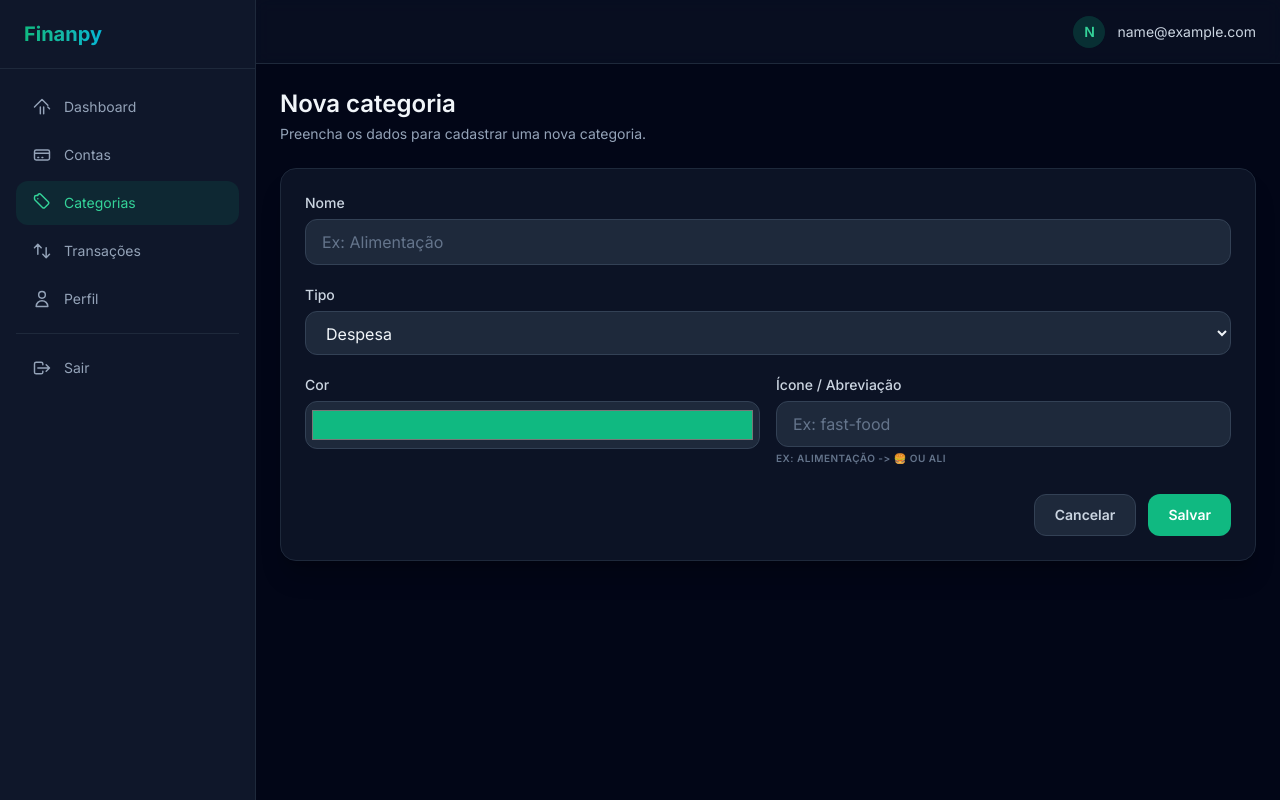
After one commit to Ludsonfrancisco/finanpy, a Django app: page /categories/novo/ in a window 1280 px wide. The commit adds this page. Run offline with Django 5.2, Linux system fonts and the light colour scheme; the visitor is signed in with stand-in values (Sample User, id 1); some libraries are stand-ins or nearby versions.

Commit message:
sprint 5 finalizado com gemini - Categories criada Model, Crud and template

```diff
--- /dev/null
+++ b/templates/categories/form.html
@@ -0,0 +1,119 @@
+{% extends "layouts/base_app.html" %}
+
+{% block title %}{% if object %}Editar categoria{% else %}Nova categoria{% endif %} — Finanpy{% endblock %}
+
+{% block content %}
+
+<!-- Page heading -->
+<div class="mb-6">
+  <h1 class="text-2xl font-semibold text-slate-100">
+    {% if object %}Editar categoria{% else %}Nova categoria{% endif %}
+  </h1>
+  <p class="mt-1 text-sm text-slate-400">
+    {% if object %}Atualize os dados da categoria.{% else %}Preencha os dados para cadastrar uma nova categoria.{% endif %}
+  </p>
+</div>
+
+<!-- Messages -->
+{% include "partials/_messages.html" %}
+
+<!-- Card -->
+<div class="rounded-2xl border border-slate-800 bg-slate-900/80 p-6 shadow-xl shadow-black/20 backdrop-blur">
+
+  <form method="post" novalidate>
+    {% csrf_token %}
+
+    <div class="flex flex-col gap-5">
+
+      <!-- name -->
+      <div>
+        <label for="{{ form.name.id_for_label }}"
+               class="mb-1.5 block text-sm font-medium text-slate-300">
+          Nome
+        </label>
+        {{ form.name }}
+        {% if form.name.errors %}
+          {% for error in form.name.errors %}
+            <span class="mt-1 block text-xs text-rose-400">{{ error }}</span>
+          {% endfor %}
+        {% endif %}
+      </div>
+
+      <!-- type -->
+      <div>
+        <label for="{{ form.type.id_for_label }}"
+               class="mb-1.5 block text-sm font-medium text-slate-300">
+          Tipo
+        </label>
+        {{ form.type }}
+        {% if form.type.errors %}
+          {% for error in form.type.errors %}
+            <span class="mt-1 block text-xs text-rose-400">{{ error }}</span>
+          {% endfor %}
+        {% endif %}
+      </div>
+
+      <!-- color + icon side by side on sm+ -->
+      <div class="grid grid-cols-1 gap-4 sm:grid-cols-2">
+
+        <!-- color -->
+        <div>
+          <label for="{{ form.color.id_for_label }}"
+                 class="mb-1.5 block text-sm font-medium text-slate-300">
+            Cor
+          </label>
+          {{ form.color }}
+          {% if form.color.errors %}
+            {% for error in form.color.errors %}
+              <span class="mt-1 block text-xs text-rose-400">{{ error }}</span>
+            {% endfor %}
+          {% endif %}
+        </div>
+
+        <!-- icon -->
+        <div>
+          <label for="{{ form.icon.id_for_label }}"
+                 class="mb-1.5 block text-sm font-medium text-slate-300">
+            Ícone / Abreviação
+          </label>
+          {{ form.icon }}
+          <p class="mt-1 text-[10px] text-slate-500 uppercase tracking-wider font-semibold">Ex: Alimentação -> 🍔 ou ALI</p>
+          {% if form.icon.errors %}
+            {% for error in form.icon.errors %}
+              <span class="mt-1 block text-xs text-rose-400">{{ error }}</span>
+            {% endfor %}
+          {% endif %}
+        </div>
+
+      </div>
+
+      <!-- Non-field errors -->
+      {% if form.non_field_errors %}
+        <div>
+          {% for error in form.non_field_errors %}
+            <span class="block text-xs text-rose-400">{{ error }}</span>
+          {% endfor %}
+        </div>
+      {% endif %}
+
+      <!-- Action buttons -->
+      <div class="flex flex-col-reverse gap-3 pt-2 sm:flex-row sm:justify-end">
+
+        <a href="{% url 'categories:list' %}"
+           class="inline-flex items-center justify-center rounded-xl border border-slate-700 bg-slate-800 px-5 py-2.5 text-sm font-semibold text-slate-300 transition hover:bg-slate-700 focus:outline-none focus:ring-2 focus:ring-slate-500/40">
+          Cancelar
+        </a>
+
+        <button type="submit"
+                class="inline-flex items-center justify-center rounded-xl bg-emerald-500 px-5 py-2.5 text-sm font-semibold text-white transition hover:bg-emerald-600 focus:outline-none focus:ring-2 focus:ring-emerald-500/40">
+          Salvar
+        </button>
+
+      </div>
+
+    </div>
+  </form>
+
+</div>
+
+{% endblock %}
--- a/templates/partials/_sidebar.html
+++ b/templates/partials/_sidebar.html
@@ -12,7 +12,7 @@
   <nav class="flex flex-1 flex-col gap-1 overflow-y-auto p-4">
 
     <a href="{% url 'dashboard' %}"
-       class="flex items-center gap-3 rounded-xl px-4 py-3 text-sm text-slate-400 transition hover:bg-slate-800 hover:text-slate-100 focus:outline-none focus:ring-2 focus:ring-emerald-500/40">
+       class="flex items-center gap-3 rounded-xl px-4 py-3 text-sm transition focus:outline-none focus:ring-2 focus:ring-emerald-500/40 {% if request.resolver_match.url_name == 'dashboard' %}bg-emerald-500/10 text-emerald-400{% else %}text-slate-400 hover:bg-slate-800 hover:text-slate-100{% endif %}">
       <!-- icon: home -->
       <svg xmlns="http://www.w3.org/2000/svg" class="h-5 w-5 flex-shrink-0" fill="none" viewBox="0 0 24 24" stroke="currentColor" stroke-width="1.75" aria-hidden="true">
         <path stroke-linecap="round" stroke-linejoin="round" d="M3 12l2-2m0 0l7-7 7 7m-9 2v8m4-8v8m5-8l2 2" />
@@ -21,7 +21,7 @@
     </a>
 
     <a href="{% url 'accounts:list' %}"
-       class="flex items-center gap-3 rounded-xl px-4 py-3 text-sm text-slate-400 transition hover:bg-slate-800 hover:text-slate-100 focus:outline-none focus:ring-2 focus:ring-emerald-500/40">
+       class="flex items-center gap-3 rounded-xl px-4 py-3 text-sm transition focus:outline-none focus:ring-2 focus:ring-emerald-500/40 {% if 'accounts' in request.resolver_match.app_name %}bg-emerald-500/10 text-emerald-400{% else %}text-slate-400 hover:bg-slate-800 hover:text-slate-100{% endif %}">
       <!-- icon: credit-card -->
       <svg xmlns="http://www.w3.org/2000/svg" class="h-5 w-5 flex-shrink-0" fill="none" viewBox="0 0 24 24" stroke="currentColor" stroke-width="1.75" aria-hidden="true">
         <path stroke-linecap="round" stroke-linejoin="round" d="M3 10h18M7 15h1m4 0h1M5 6h14a2 2 0 012 2v8a2 2 0 01-2 2H5a2 2 0 01-2-2V8a2 2 0 012-2z" />
@@ -29,8 +29,8 @@
       Contas
     </a>
 
-    <a href="#"
-       class="flex items-center gap-3 rounded-xl px-4 py-3 text-sm text-slate-400 transition hover:bg-slate-800 hover:text-slate-100 focus:outline-none focus:ring-2 focus:ring-emerald-500/40">
+    <a href="{% url 'categories:list' %}"
+       class="flex items-center gap-3 rounded-xl px-4 py-3 text-sm transition focus:outline-none focus:ring-2 focus:ring-emerald-500/40 {% if 'categories' in request.resolver_match.app_name %}bg-emerald-500/10 text-emerald-400{% else %}text-slate-400 hover:bg-slate-800 hover:text-slate-100{% endif %}">
       <!-- icon: tag -->
       <svg xmlns="http://www.w3.org/2000/svg" class="h-5 w-5 flex-shrink-0" fill="none" viewBox="0 0 24 24" stroke="currentColor" stroke-width="1.75" aria-hidden="true">
         <path stroke-linecap="round" stroke-linejoin="round" d="M7 7h.01M7 3H5a2 2 0 00-2 2v2a2 2 0 00.586 1.414l9 9a2 2 0 002.828 0l4-4a2 2 0 000-2.828l-9-9A2 2 0 007 3z" />
```
Also changed, not shown: TASKS.md (+6 -6 lines), templates/categories/confirm_delete.html (added, +53 -0 lines), templates/categories/list.html (added, +89 -0 lines).
